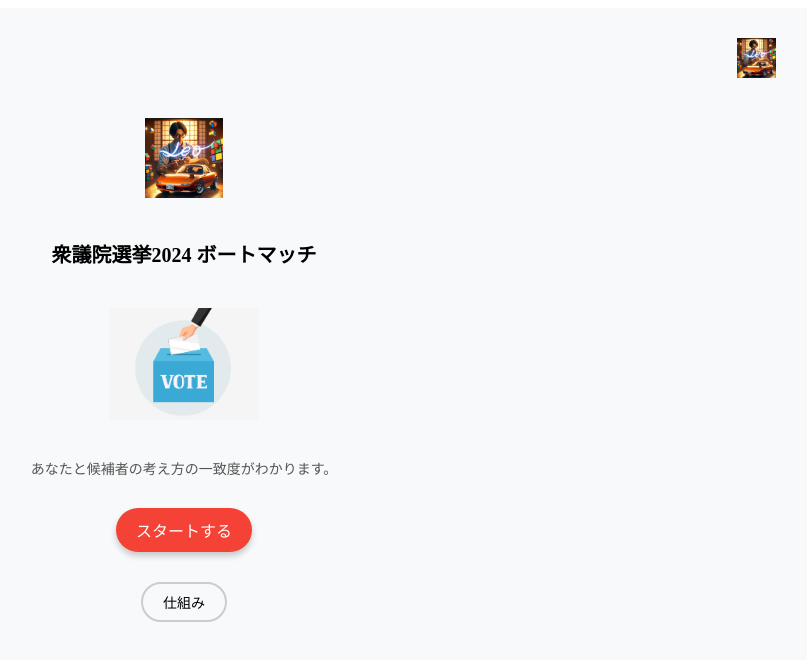
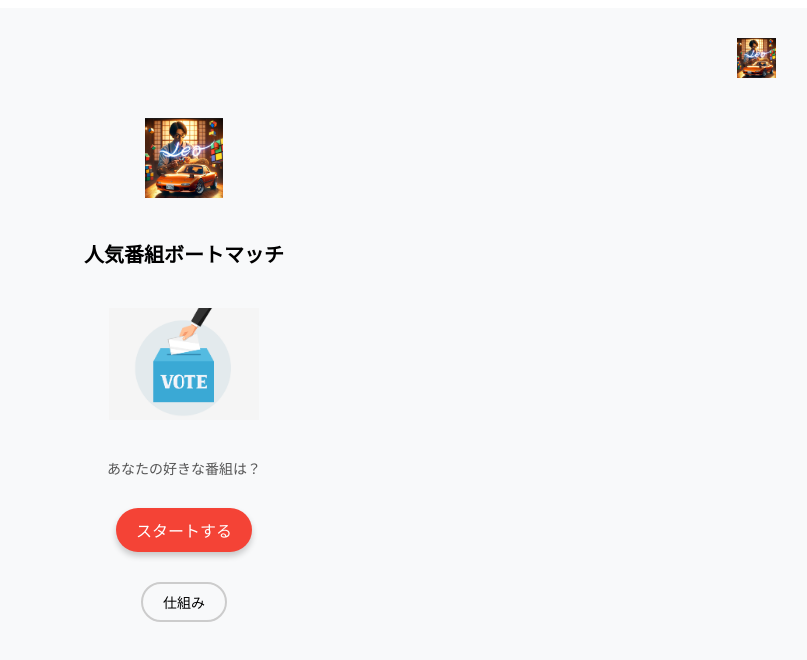
Before and after one commit to HelloWounderworld/self-match-system, a Vue app in the folder ui/: page / in a window 1280 px wide. Shown: the top 660 px of the page, without its empty margins (456-1263 px from the left). Built offline with nearby package versions, Linux system fonts and the light colour scheme.

Commit message:
Update my note

```diff
--- a/ui/src/App.vue
+++ b/ui/src/App.vue
@@ -9,9 +9,9 @@
     <main class="main-content">
       <!-- Election Logo -->
       <img src="./assets/logo.jpeg" alt="Election 2024" class="election-logo" />
-      <h2 class="title">衆議院選挙2024 ボートマッチ</h2>
+      <h2 class="title">人気番組ボートマッチ</h2>
       <img src="./assets/vote_logo.png" alt="Vote Icon" class="vote-icon" />
-      <p class="description">あなたと候補者の考え方の一致度がわかります。</p>
+      <p class="description">あなたの好きな番組は？</p>
 
       <!-- Start Button -->
       <button class="start-button">スタートする</button>
```
